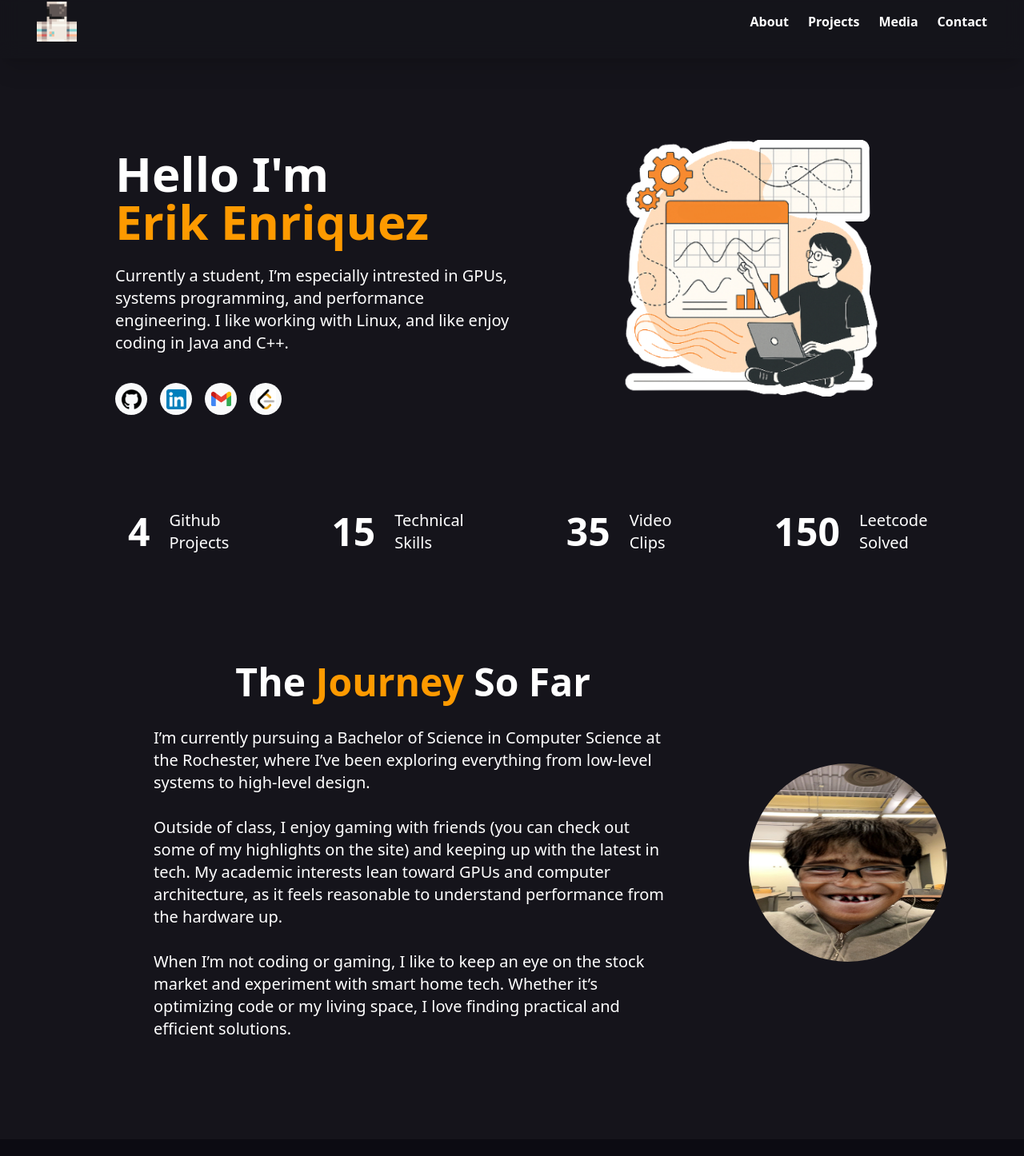
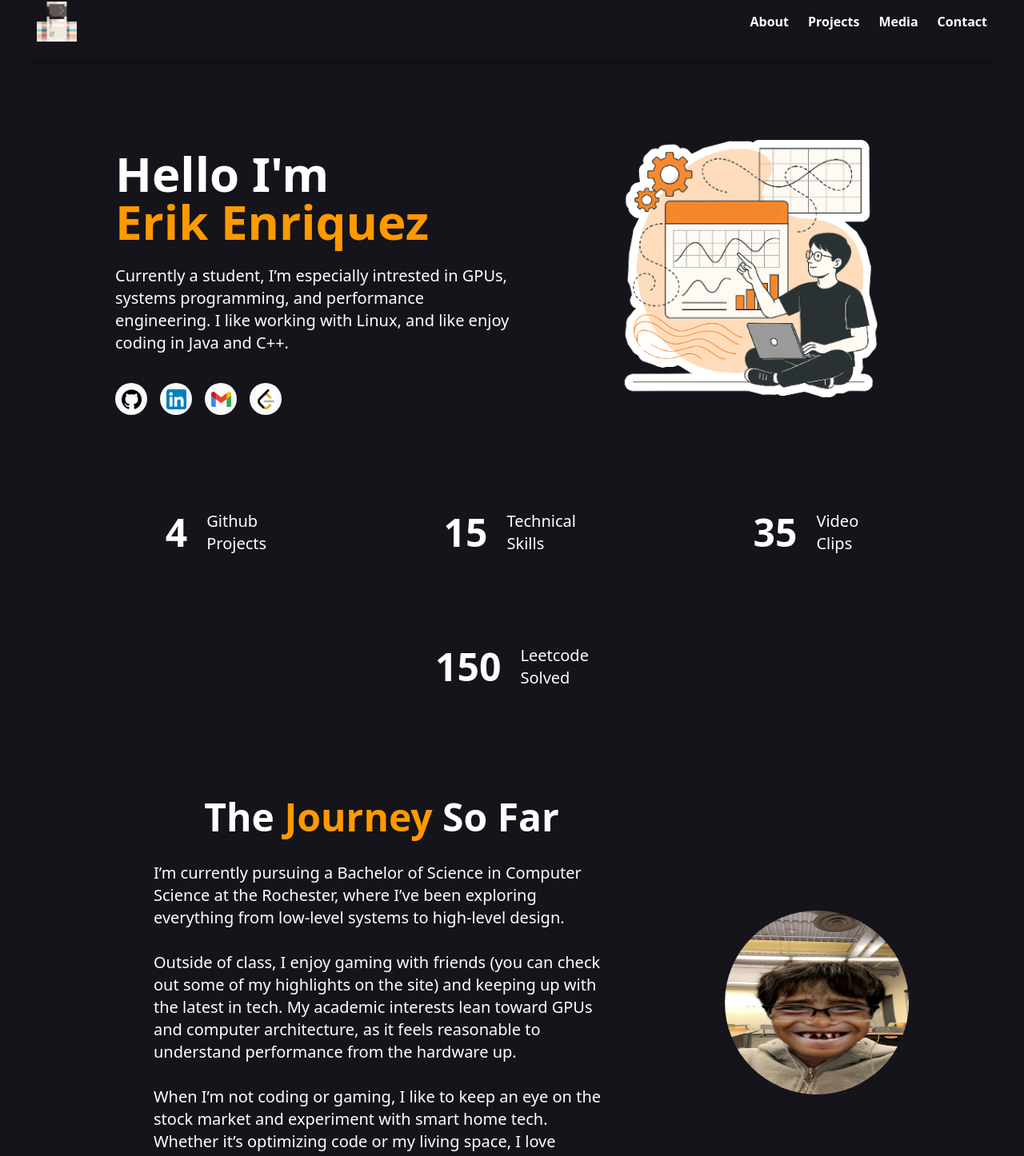
Before and after one commit to erikenriquez34/dashboard-site, a React (Vite) app: page / in a window 1280 px wide. Shown: the part 19-1465 px from the top of the page at 80% size. Built offline with nearby package versions, Linux system fonts and the light colour scheme.

Commit message:
Size scaling on landing

```diff
--- a/src/App.tsx
+++ b/src/App.tsx
@@ -4,11 +4,11 @@ import Stat from './components/about/Stat.tsx'
 
 function App() {
   return (
-    <div className="">
+    <>
       <Navbar/>
-      <main className="min-h-[80vh] xl:mt-28 mt-36 pt-12">
-        <section className="flex flex-row items-center justify-between px-24">
-          <div className="px-12">
+      <main className="flex flex-col min-h-screen xl:mt-28 mt-36 pt-12 items-center">
+        <section className="flex flex-col xl:flex-row items-center justify-around px-24 w-fit min-2xl:w-7xl">
+          <div className="px-12 w-[55%]">
             <h1 className="text-6xl font-bold">Hello I'm</h1>
             <h1 className="text-6xl mb-6 font-bold text-amber-500">Erik Enriquez</h1>
             <p className="text-xl mb-9"> Currently a student, I’m especially intrested in GPUs, systems
@@ -21,21 +21,24 @@ function App() {
               <Bubble link="https://leetcode.com/u/erikenriquez34/" icon ="leetcode.png"/>
             </div>
           </div>
-
-          <div className="px-12">
-            <img src="simulate-guy.png" className="mb-9" width="1250vh" height="1250vh" alt="computer-guy"/>
+          <div className="justify-center px-12 w-[45%] hidden xl:flex">
+            <img
+            src="simulate-guy.png"
+            className="mb-9 w-fit h-fit"
+            alt="computer-guy"
+            />
           </div>
         </section>
 
-        <section className="flex flex-row items-center justify-around gap-24 px-36 mb-18 mt-16">
+        <section className="flex flex-wrap items-center justify-around gap-24 px-36 mb-18 mt-16">
           <Stat number={4} top="Github" bot="Projects"/>
           <Stat number={15} top="Technical" bot="Skills"/>
           <Stat number={35} top="Video" bot="Clips"/>
           <Stat number={150} top="Leetcode" bot="Solved"/>
         </section>
 
-        <section className="flex flex-row items-center justify-between px-24 pt-14 mb-24">
-          <div className="px-24 text-center">
+        <section className="flex flex-col xl:flex-row items-center justify-around px-24 pt-14 mb-24 w-fit min-2xl:w-7xl">
+          <div className="px-24 text-center w-[95%]">
             <h1 className="text-5xl font-bold mb-8">
               The <span className="text-amber-500">Journey</span> So Far
             </h1>
@@ -54,20 +57,21 @@ function App() {
               with smart home tech. Whether it’s optimizing code or my living space, I love finding
               practical and efficient solutions.<br/><br/>
             </p>
-
           </div>
-
-          <div>
-            <img src="erikpic.png" width="1000vh" height="1000vh" className="rounded-full aspect-square" alt="erik-pic"/>
+          <div className="flex justify-center px-12 pt-12 w-[40%]">
+            <img
+            src="erikpic.png"
+            className="mb-9 w-fit h-fit rounded-full aspect-square"
+            alt="erik-pic"
+            />
           </div>
         </section>
-
-        <section className="py-6 px-5 bg-darker-spirit text-center flex">
-                <div className="text-lg w-[33%] text-left">Copyright © 2025 EE</div>
-                <div className="text-lg w-[33%]">erikenriquez34@gmail.com</div>
-        </section>
       </main>
-    </div>
+      <footer className="py-8 px-5 bg-darker-spirit text-center flex w-full">
+        <div className="text-lg w-[33%] text-left">Copyright © 2025 EE</div>
+        <div className="text-lg w-[33%]">erikenriquez34@gmail.com</div>
+      </footer>
+    </>
   )
 }
 
```
